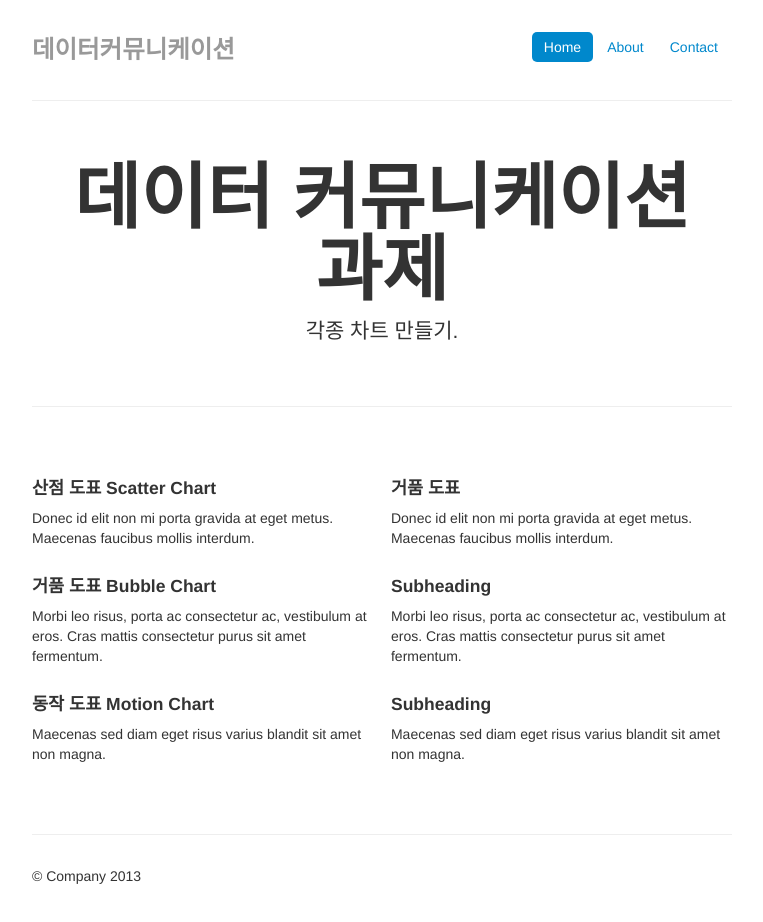
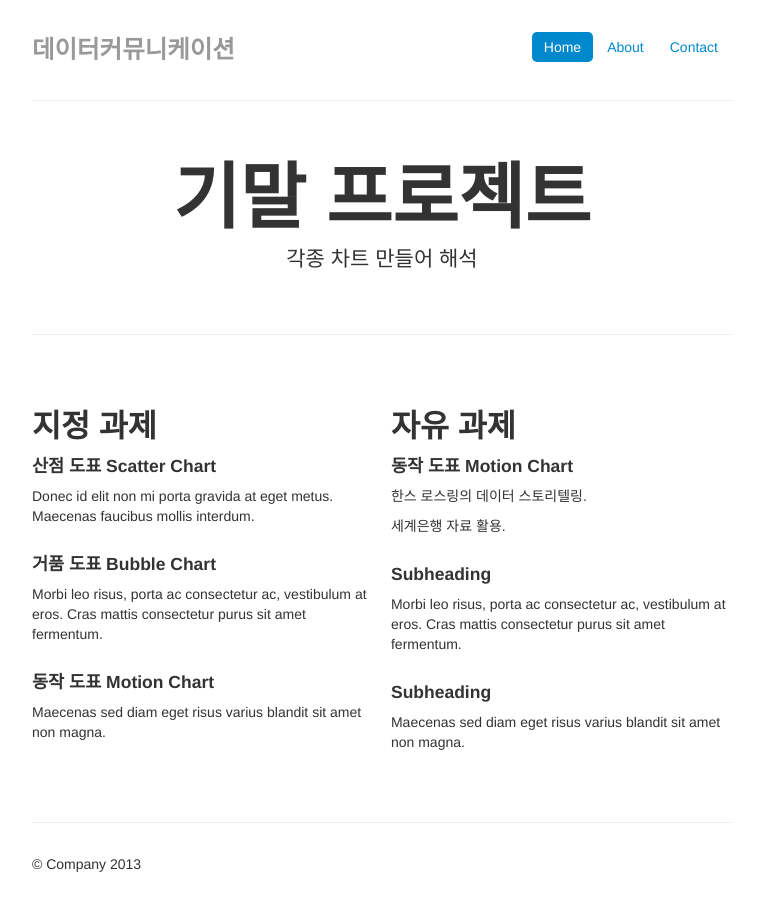
Before and after one commit to dataminds/dataminds.github.io, a plain HTML site: page boot.html in a window 1280 px wide. Shown: the whole page, without its empty margins (258-1021 px from the left). Drawn offline with nearby package versions, Linux system fonts and the light colour scheme.

Commit message:
Update boot.html

```diff
--- a/boot.html
+++ b/boot.html
@@ -78,8 +78,8 @@
       <hr>
 
       <div class="jumbotron">
-        <h1>데이터 커뮤니케이션 과제</h1>
-        <p class="lead">각종 차트 만들기.</p>
+        <h1>기말 프로젝트</h1>
+        <p class="lead">각종 차트 만들어 해석</p>
 
       </div>
 
@@ -87,6 +87,7 @@
 
       <div class="row-fluid marketing">
         <div class="span6">
+          <h2>지정 과제</h2>
           <h4>산점 도표 Scatter Chart</h4>
           <p>Donec id elit non mi porta gravida at eget metus. Maecenas faucibus mollis interdum.</p>
 
@@ -98,8 +99,10 @@
         </div>
 
         <div class="span6">
-          <h4>거품 도표</h4>
-          <p>Donec id elit non mi porta gravida at eget metus. Maecenas faucibus mollis interdum.</p>
+          <h2>자유 과제</h2>
+          <h4>동작 도표 Motion Chart</h4>
+          <p>한스 로스링의 데이터 스토리텔링.</p>
+          <p>세계은행 자료 활용.</p>
 
           <h4>Subheading</h4>
           <p>Morbi leo risus, porta ac consectetur ac, vestibulum at eros. Cras mattis consectetur purus sit amet fermentum.</p>
```
